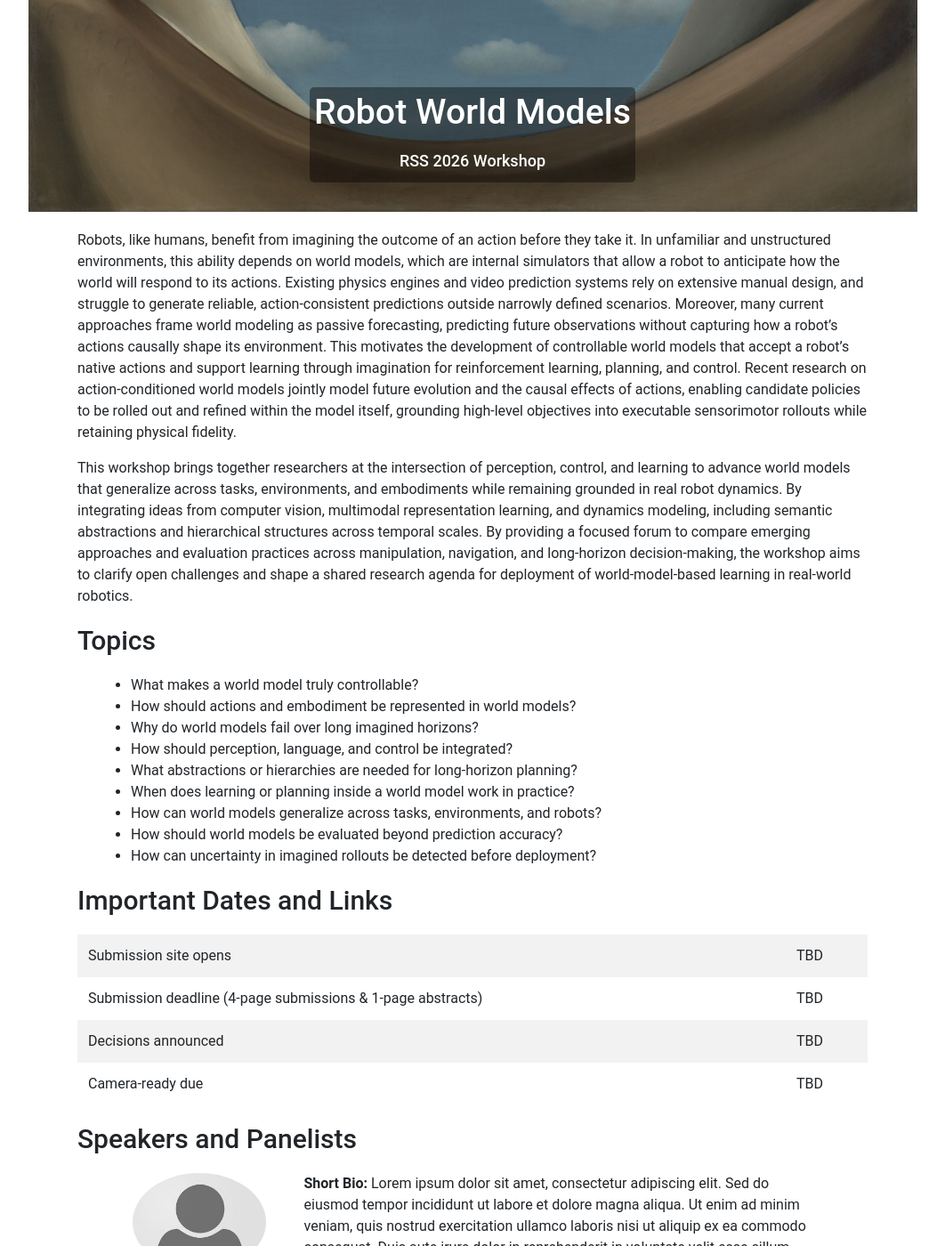
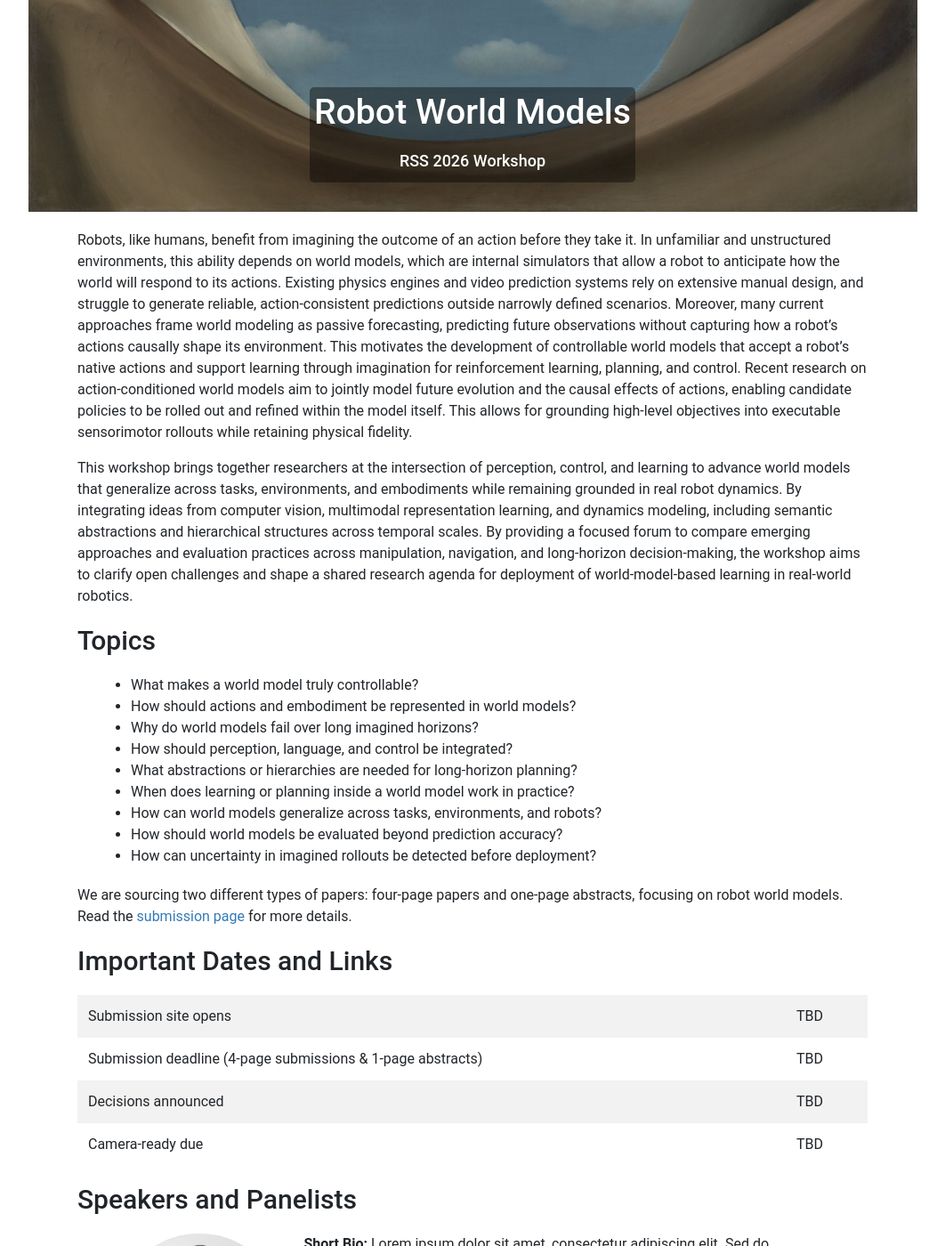
Before and after one commit to robot-worldmodels/robot-worldmodels.github.io, a Jekyll site: the page built from index.html, in a window 1280 px wide and 1400 px high, scrolled down 496 px. Shown: the whole window at 89% size, without its empty margins (109-1171 px from the left). Built offline with Jekyll 4.4.1, drawn with Linux system fonts in a browser that asks for light colours; nearby versions of some CDN libraries.

Commit message:
shorter index.html

```diff
--- a/index.html
+++ b/index.html
@@ -13,7 +13,7 @@ layout: coverpage
 <div class="row main-content">
   <div class="break"></div>
   <p>
-    Robots, like humans, benefit from imagining the outcome of an action before they take it. In unfamiliar and unstructured environments, this ability depends on world models, which are internal simulators that allow a robot to anticipate how the world will respond to its actions. Existing physics engines and video prediction systems rely on extensive manual design, and struggle to generate reliable, action-consistent predictions outside narrowly defined scenarios. Moreover, many current approaches frame world modeling as passive forecasting, predicting future observations without capturing how a robot’s actions causally shape its environment. This motivates the development of controllable world models that accept a robot’s native actions and support learning through imagination for reinforcement learning, planning, and control. Recent research on action-conditioned world models jointly model future evolution and the causal effects of actions, enabling candidate policies to be rolled out and refined within the model itself, grounding high-level objectives into executable sensorimotor rollouts while retaining physical fidelity.
+    Robots, like humans, benefit from imagining the outcome of an action before they take it. In unfamiliar and unstructured environments, this ability depends on world models, which are internal simulators that allow a robot to anticipate how the world will respond to its actions. Existing physics engines and video prediction systems rely on extensive manual design, and struggle to generate reliable, action-consistent predictions outside narrowly defined scenarios. Moreover, many current approaches frame world modeling as passive forecasting, predicting future observations without capturing how a robot’s actions causally shape its environment. This motivates the development of controllable world models that accept a robot’s native actions and support learning through imagination for reinforcement learning, planning, and control. Recent research on action-conditioned world models aim to jointly model future evolution and the causal effects of actions, enabling candidate policies to be rolled out and refined within the model itself. This allows for grounding high-level objectives into executable sensorimotor rollouts while retaining physical fidelity.
   </p>
   <p>
     This workshop brings together researchers at the intersection of perception, control, and learning to advance world models that generalize across tasks, environments, and embodiments while remaining grounded in real robot dynamics. By integrating ideas from computer vision, multimodal representation learning, and dynamics modeling, including semantic abstractions and hierarchical structures across temporal scales. By providing a focused forum to compare emerging approaches and evaluation practices across manipulation, navigation, and long-horizon decision-making, the workshop aims to clarify open challenges and shape a shared research agenda for deployment of world-model-based learning in real-world robotics.
@@ -35,6 +35,15 @@ layout: coverpage
     <li>How can uncertainty in imagined rollouts be detected before deployment?</li>
   </ul>
 </div>
+
+<div class="row main-content">
+  <p>
+    We are sourcing two different types of papers: four-page papers and one-page abstracts, focusing on robot world
+    models. Read the <a href="submit.html">submission page</a> for more details.
+  </p>
+</div>
+
+
 
 
 <div class="row main-content">
```
Also changed, not shown: 2 other files.
